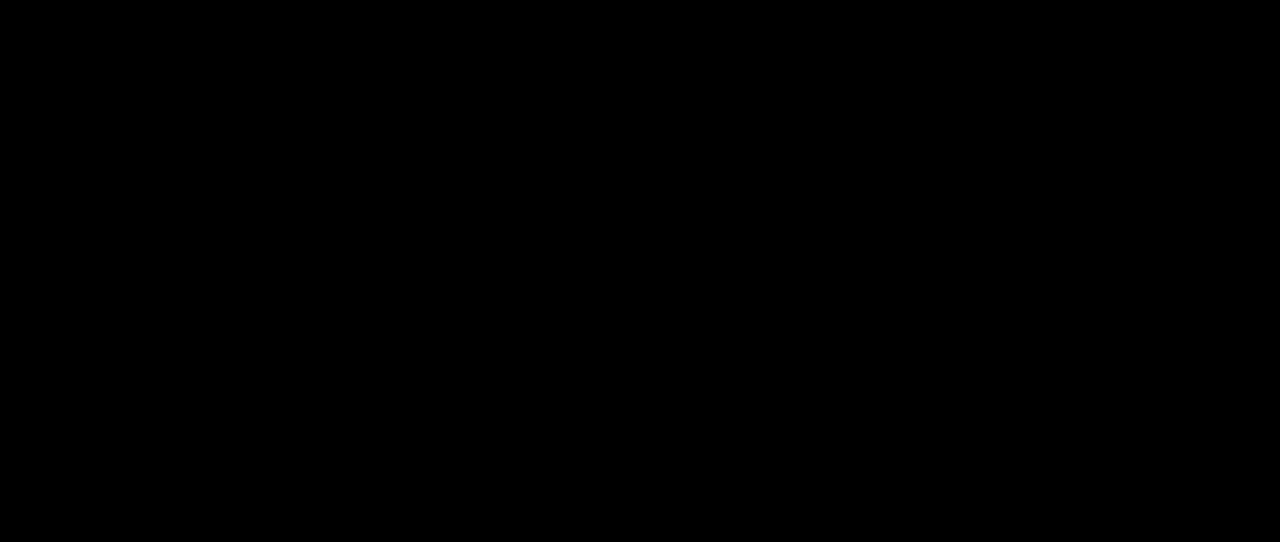
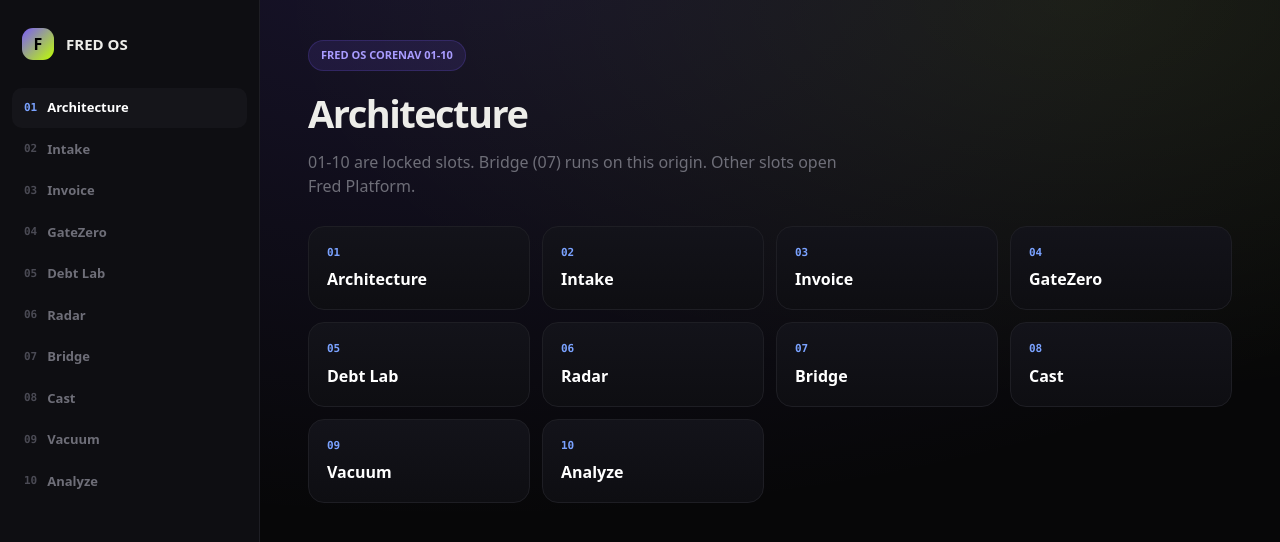
Before and after one commit to jonjys/promptslaktaren, a Next.js app: page /core in a window 1280 px wide. Before the commit this address had no page. Shown: the top 542 px of the page. Built offline with nearby package versions, Linux system fonts and the light colour scheme.

Commit message:
feat(core): render CoreNav hub instead of Dashboard catch-all

```diff
--- a/src/app/core/page.tsx
+++ b/src/app/core/page.tsx
@@ -1,5 +1,77 @@
-import { redirect } from "next/navigation";
+import Link from "next/link";
+import { CORE_NAV } from "@/components/core/CoreSidebarNav";
 
 export default function CorePage() {
-  redirect("https://fred-platform.vercel.app/core");
+  return (
+    <>
+      <div
+        style={{
+          display: "inline-flex",
+          padding: "6px 12px",
+          borderRadius: 999,
+          background: "rgba(122,92,250,0.12)",
+          border: "1px solid rgba(122,92,250,0.2)",
+          fontSize: 11,
+          fontWeight: 700,
+          color: "#A99CFF",
+        }}
+      >
+        FRED OS CORENAV 01-10
+      </div>
+      <h1 style={{ fontSize: 38, fontWeight: 800, letterSpacing: "-0.04em", marginTop: 14 }}>
+        Architecture
+      </h1>
+      <p style={{ color: "#6E6E78", marginTop: 8, maxWidth: 560 }}>
+        01-10 are locked slots. Bridge (07) runs on this origin. Other slots open Fred Platform.
+      </p>
+      <div
+        style={{
+          marginTop: 28,
+          display: "grid",
+          gridTemplateColumns: "repeat(auto-fill, minmax(200px, 1fr))",
+          gap: 12,
+        }}
+      >
+        {CORE_NAV.map((item) => {
+          const style = {
+            padding: 18,
+            borderRadius: 16,
+            background: "linear-gradient(180deg, #13131A 0%, #0E0E12 100%)",
+            border: "1px solid #1E1E24",
+            textDecoration: "none",
+            display: "block",
+          } as const;
+          const body = (
+            <>
+              <div
+                style={{
+                  fontFamily: "ui-monospace, Menlo, monospace",
+                  fontSize: 11,
+                  color: "#7AA2FF",
+                  fontWeight: 700,
+                }}
+              >
+                {item.n}
+              </div>
+              <div style={{ marginTop: 6, fontSize: 16, fontWeight: 700, color: "#fff" }}>
+                {item.label}
+              </div>
+            </>
+          );
+          if (item.href.startsWith("http")) {
+            return (
+              <a key={item.n} href={item.href} style={style}>
+                {body}
+              </a>
+            );
+          }
+          return (
+            <Link key={item.n} href={item.href} style={style}>
+              {body}
+            </Link>
+          );
+        })}
+      </div>
+    </>
+  );
 }
```
